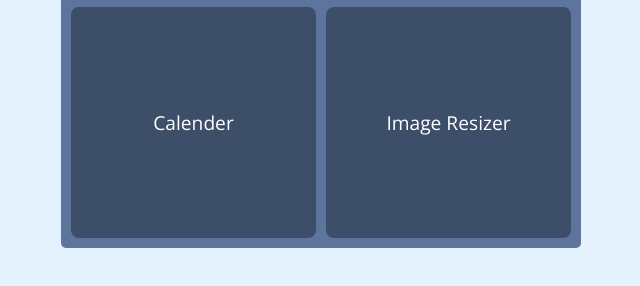
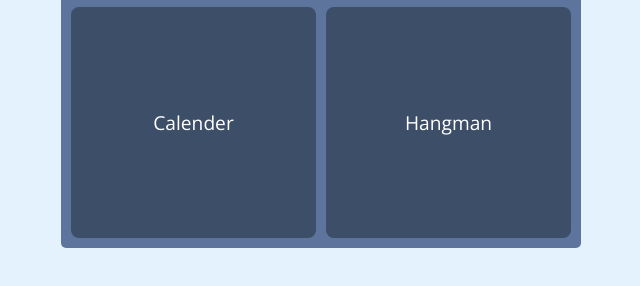
Before and after one commit to Ahmed-Applications/Ahmed-Applications.github.io, a plain HTML site: page index.html in a window 1280 px wide. Shown: the part 432-718 px from the top of the page, 319-959 px from the left. Drawn offline with nearby package versions, Linux system fonts and the light colour scheme.

Commit message:
Update index.html

```diff
--- a/index.html
+++ b/index.html
@@ -21,7 +21,7 @@
                 <a href="https://ahmed-applications.github.io/Weather/" class="item-box">Weather</a>
                 <a href="https://ahmed-applications.github.io/Snake/" class="item-box">Snake</a>
                 <a href="https://ahmed-applications.github.io/Calender/" class="item-box">Calender</a>
-                <a href="https://ahmed-applications.github.io/IMGSize/" class="item-box">Image Resizer</a>
+                <a href="https://ahmed-applications.github.io/Hangman/" class="item-box">Hangman</a>
             </div>
         </div>
     </body>
```
